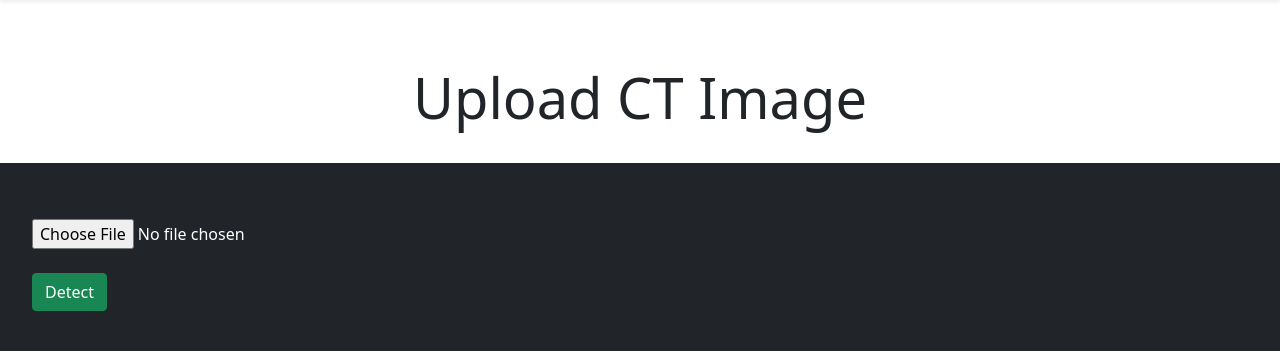
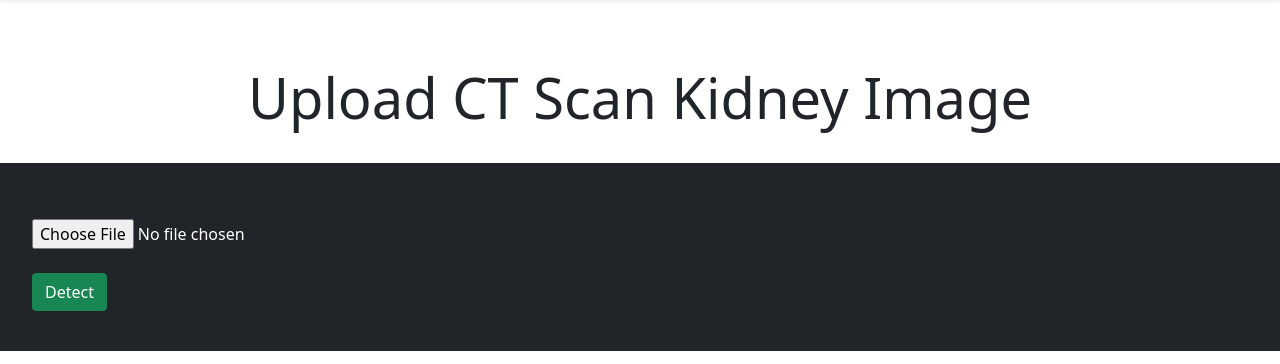
Before and after one commit to NichaData/Web, a Django app: page / in a window 1280 px wide. Shown: the part 56-420 px from the top of the page. Run offline with Django 3.2, Linux system fonts and the light colour scheme; parts of the project's set-up code (start-up, migrations or seed data) failed here and were passed over; grey boxes are pictures that could not be loaded.

Commit message:
Update index.html

```diff
--- a/template/index.html
+++ b/template/index.html
@@ -16,7 +16,7 @@
     {% block content%}
 
       <div class="pricing-header p-3 pb-md-4 mx-auto text-center">
-      <h1 class="display-4 fw-normal">Upload CT Image</h1></div>
+      <h1 class="display-4 fw-normal">Upload CT Scan Kidney Image</h1></div>
       <div class="p-3 mb-2 bg-dark text-white">
       <br>
       <div class="pricing-header p-3 pb-md-4 mx-auto ">
```
